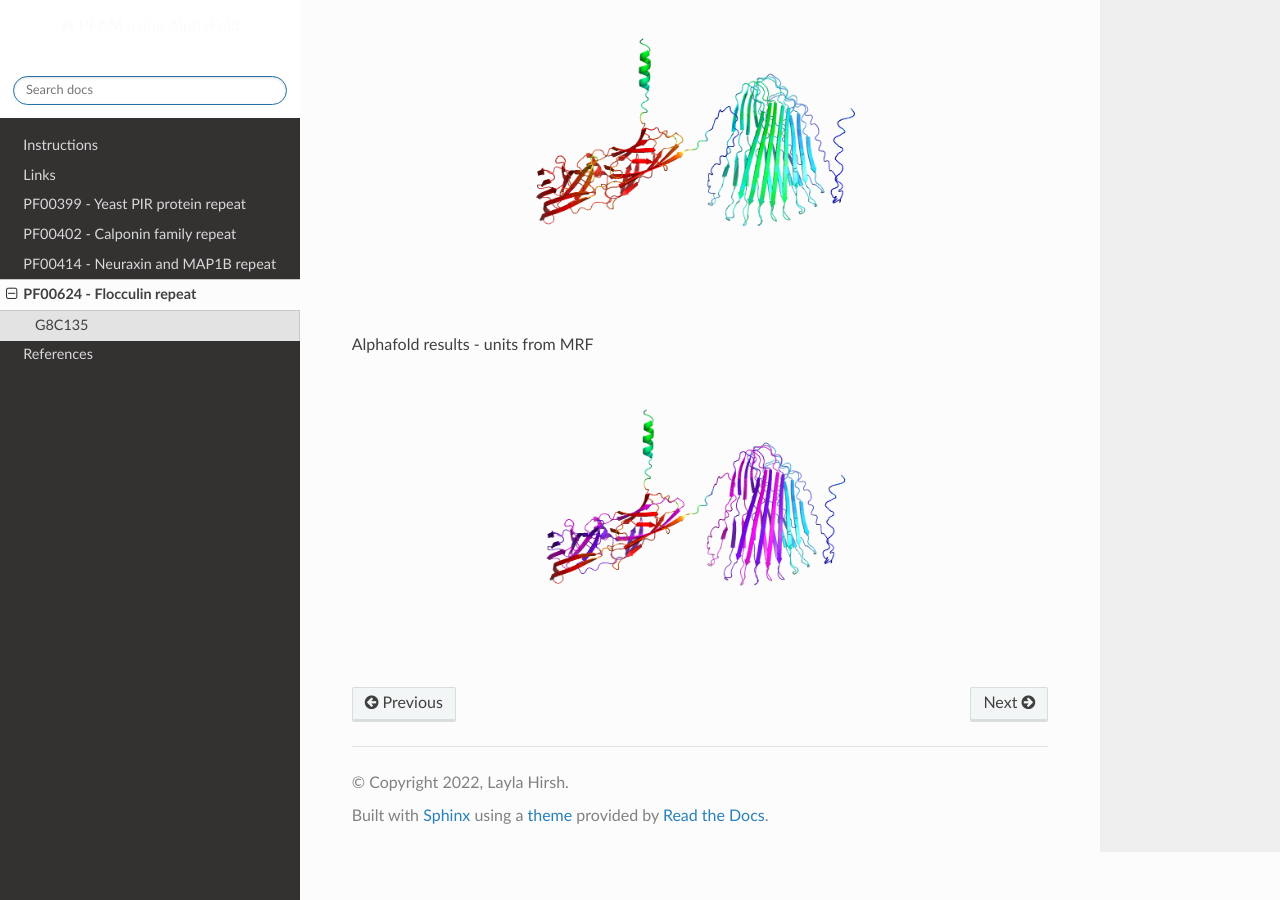
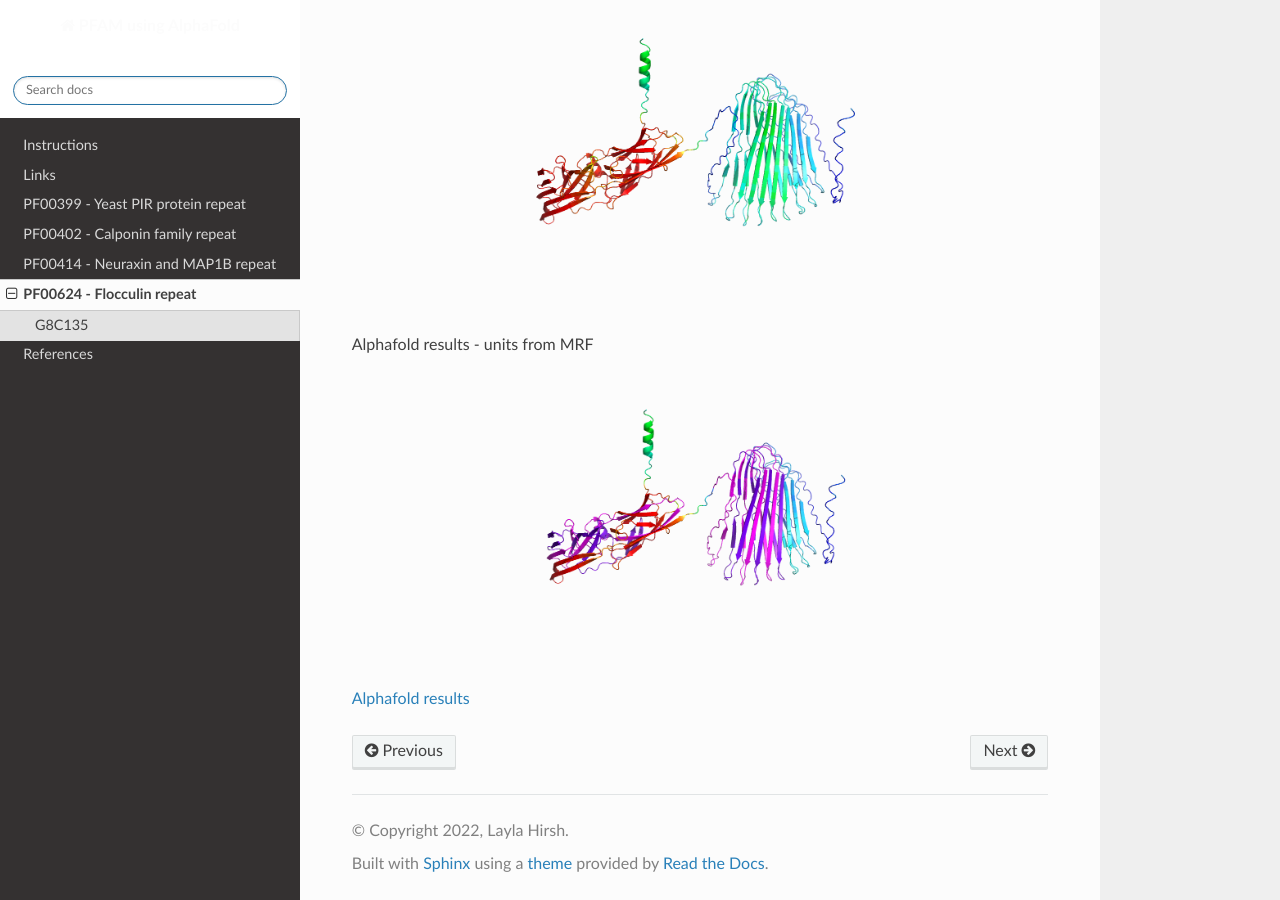
Before and after one commit to DraLaylaHirsh/AlphaFoldPfam, a Sphinx documentation site: the page built from docs/PF00624.rst, in a window 1280 px wide and 900 px high, scrolled down 1774 px. Built offline with Sphinx 7.4.7 and the Read the Docs theme 2.0.0, drawn with Linux system fonts in a browser that asks for light colours.

Commit message:
Update PF00624.rst

```diff
--- a/docs/PF00624.rst
+++ b/docs/PF00624.rst
@@ -101,3 +101,5 @@ Alphafold results - spectrum b
 Alphafold results - units from MRF
 
 .. image:: /images/G8C135alphafoldUnits.png
+
+`Alphafold results <https://github.com/DraLaylaHirsh/AlphaFoldPfam/blob/602e22e16732c4293d9dad1abf9e4e752a186522/docs/result_G8C135_TETPH.zip>`_
```
